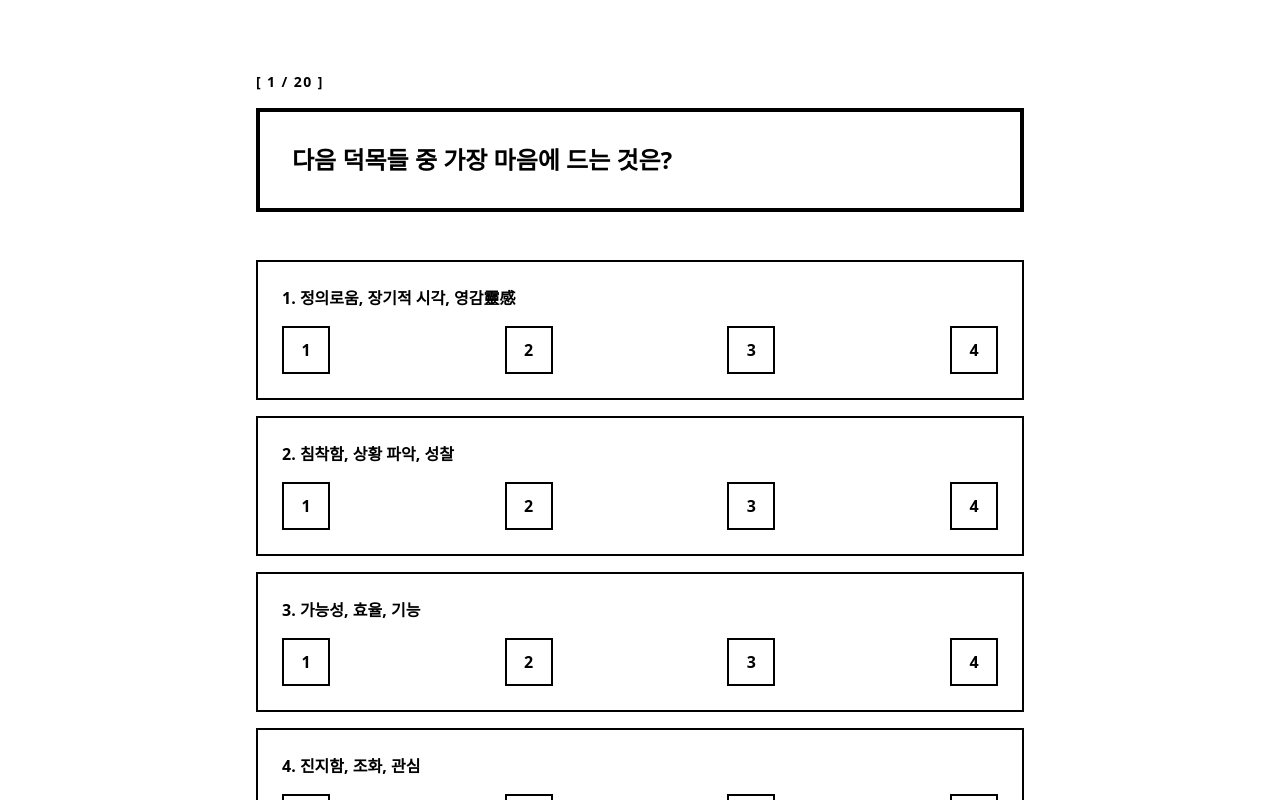
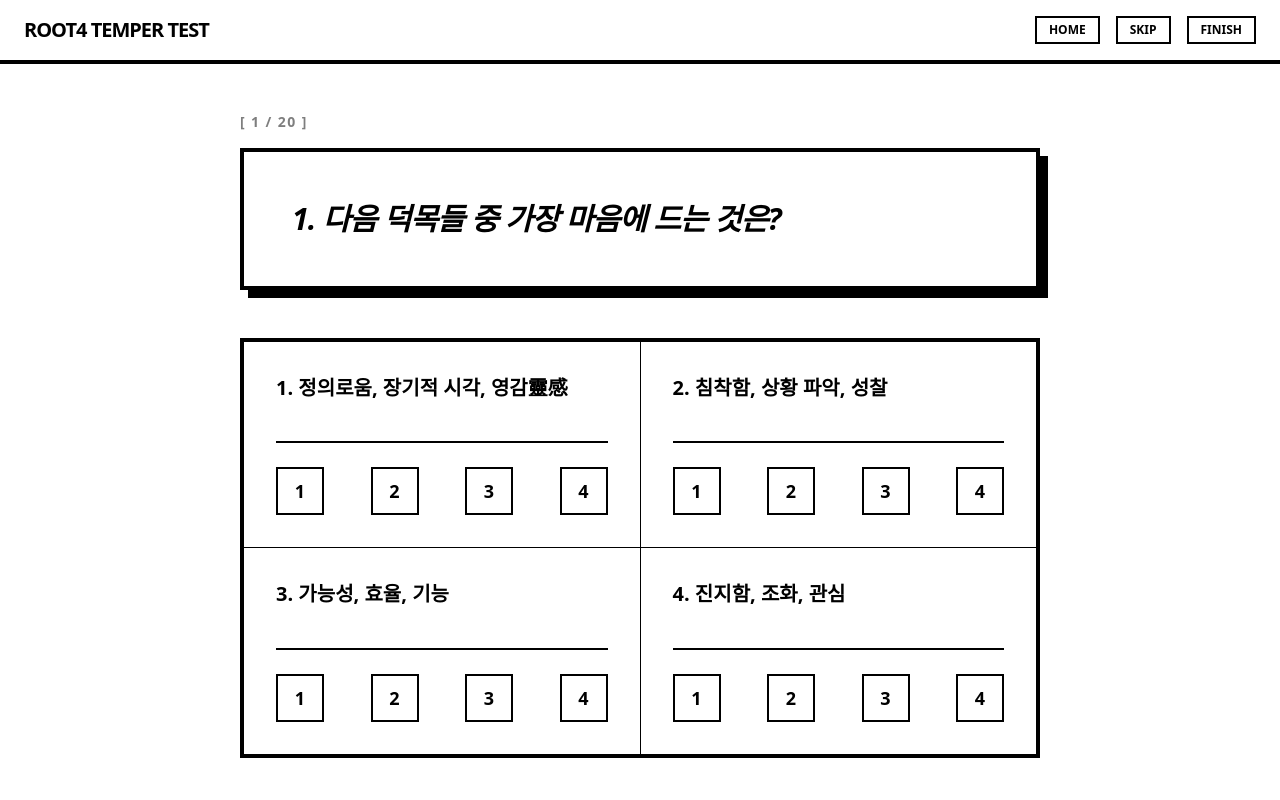
Before and after one commit to ShinByungkyoo/temper_test_antigravity, a Next.js app: page / in a window 1280 px wide. Both pictures are taken after a click on the button "START TEST". Shown: the top 800 px of the page. Built offline with nearby package versions, Linux system fonts and the light colour scheme.

Commit message:
Fix: restore full UI features and design while maintaining deployment stability

```diff
--- a/src/app/page.tsx
+++ b/src/app/page.tsx
@@ -68,18 +68,64 @@ export default function Home() {
     if (currentStep === questions.length) {
       const res = calculateResult();
       setCalculatedResult(res);
-      // fetchAiResult(res); // Temporarily disable AI to verify UI stability
+      fetchAiResult(res);
     }
   }, [currentStep]);
 
+  const fetchAiResult = async (res: any) => {
+    setIsLoadingAi(true);
+    setAiError(null);
+    setAiResult("");
+    try {
+      const response = await fetch('/api/analyze', {
+        method: 'POST',
+        headers: { 'Content-Type': 'application/json' },
+        body: JSON.stringify({
+          scores: res.scores,
+          maxSymbol: res.maxSymbol,
+          typeName: res.typeName
+        }),
+      });
+
+      if (!response.ok) {
+        const errorData = await response.json().catch(() => ({}));
+        throw new Error(errorData.error || "분석 실패");
+      }
+
+      const reader = response.body?.getReader();
+      if (!reader) throw new Error("스트림 실패");
+      const decoder = new TextDecoder();
+      while (true) {
+        const { done, value } = await reader.read();
+        if (done) break;
+        const chunk = decoder.decode(value);
+        setAiResult(prev => (prev || "") + chunk);
+      }
+    } catch (err: any) {
+      setAiError("AI 분석 중 오류가 발생했습니다. 잠시 후 다시 시도해주세요.");
+    } finally {
+      setIsLoadingAi(false);
+    }
+  };
+
   if (currentStep === -1) {
     return (
-      <main className="min-h-screen bg-white flex flex-col items-center justify-center p-6 text-black">
-        <div className="border-4 border-black p-12 text-center max-w-xl">
-          <h1 className="text-6xl font-black mb-8 uppercase tracking-tighter">Temper Test</h1>
-          <button onClick={handleStart} className="bg-black text-white px-12 py-4 font-bold text-xl uppercase hover:bg-white hover:text-black border-2 border-black transition-all">
+      <main className="min-h-screen bg-white flex flex-col font-sans text-black">
+        <header className="border-b-4 border-black py-4 px-6 flex justify-between items-center bg-white sticky top-0 z-50">
+          <div className="font-black text-2xl tracking-tighter uppercase">ROOT4 TEMPER TEST</div>
+        </header>
+
+        <div className="flex-1 flex flex-col items-center justify-center p-6">
+          <div className="border-4 border-black max-w-2xl w-full p-12 text-center relative bg-white shadow-[12px_12px_0px_0px_rgba(0,0,0,1)]">
+            <h1 className="text-6xl font-black mb-8 tracking-tighter uppercase leading-none">Temper<br/>Test</h1>
+            <p className="text-lg font-bold mb-10 leading-relaxed border-t-2 border-black pt-6">
+              각 문항의 4가지 항목에 대해 1~4점까지 중복 없이 점수를 매겨주세요.<br />
+              <span className="text-sm uppercase tracking-widest mt-4 block">(4 = 가장 잘 부합됨 / 1 = 거의 부합되지 않음)</span>
+            </p>
+            <button onClick={handleStart} className="bg-black text-white font-black py-5 px-16 border-4 border-black hover:bg-white hover:text-black transition-all uppercase tracking-widest text-xl">
               Start Test
             </button>
+          </div>
         </div>
       </main>
     );
@@ -87,30 +133,57 @@ export default function Home() {
 
   if (currentStep >= questions.length && calculatedResult) {
     return (
-      <main className="min-h-screen bg-white p-6 md:p-12 text-black">
-        <div className="max-w-4xl mx-auto border-4 border-black p-8">
-          <h2 className="text-4xl font-black mb-8 uppercase">Your Result</h2>
-          <div className="bg-black text-white p-8 mb-8">
-            <div className="text-sm font-bold uppercase tracking-widest mb-2">Type</div>
-            <div className="text-5xl font-black">{calculatedResult.maxSymbol} {calculatedResult.typeName}</div>
+      <main className="min-h-screen bg-white flex flex-col font-sans text-black p-6 md:p-12">
+        <div className="max-w-5xl mx-auto w-full">
+          <div className="border-4 border-black p-8 md:p-12 mb-8 bg-white shadow-[12px_12px_0px_0px_rgba(0,0,0,1)]">
+            <h2 className="text-6xl font-black tracking-tighter uppercase mb-8">Result</h2>
+
+            <div className="grid md:grid-cols-3 border-4 border-black mb-12 bg-black gap-1">
+              <div className="bg-white p-8">
+                <div className="text-xs font-black uppercase tracking-widest mb-4 opacity-50">Type</div>
+                <div className="text-6xl font-black mb-2">{calculatedResult.maxSymbol}</div>
+                <div className="text-2xl font-black">{calculatedResult.typeName}</div>
               </div>
-
-          <div className="grid gap-6 mb-8">
+              <div className="md:col-span-2 bg-white p-8">
+                <div className="text-xs font-black uppercase tracking-widest mb-6 opacity-50">Score Distribution</div>
+                <div className="grid sm:grid-cols-2 gap-6">
                   {Object.entries(calculatedResult.scores).map(([sym, val]: [any, any]) => (
-              <div key={sym} className="border-2 border-black p-4">
-                <div className="flex justify-between font-bold mb-2 uppercase">
+                    <div key={sym}>
+                      <div className="flex justify-between font-black text-sm mb-2 uppercase">
                         <span>{sym} {rawData.types[sym]}</span>
                         <span>{val} PT</span>
                       </div>
-                <div className="w-full bg-gray-200 h-4">
+                      <div className="w-full border-2 border-black h-4 bg-white">
                         <div className="bg-black h-full" style={{ width: `${(val / 80) * 100}%` }}></div>
                       </div>
                     </div>
                   ))}
                 </div>
+              </div>
+            </div>
 
-          <button onClick={() => window.location.reload()} className="w-full border-4 border-black py-4 font-black text-xl uppercase hover:bg-black hover:text-white transition-all">
-            Restart
+            <div className="border-t-4 border-black pt-12">
+              <h3 className="text-3xl font-black uppercase mb-8 italic">AI Analysis Report</h3>
+              {isLoadingAi && !aiResult ? (
+                <div className="py-20 text-center border-2 border-black border-dashed">
+                  <div className="w-12 h-12 bg-black mx-auto animate-spin mb-6"></div>
+                  <div className="font-black uppercase tracking-widest">Analyzing Personality...</div>
+                </div>
+              ) : aiError ? (
+                <div className="p-8 border-4 border-black text-center bg-red-50">
+                  <p className="font-black mb-4">{aiError}</p>
+                  <button onClick={() => fetchAiResult(calculatedResult)} className="bg-black text-white px-8 py-3 font-black uppercase">Retry</button>
+                </div>
+              ) : (
+                <div className="p-8 border-4 border-black bg-white font-bold leading-relaxed whitespace-pre-wrap text-lg">
+                  {aiResult || "분석 결과를 생성 중입니다..."}
+                </div>
+              )}
+            </div>
+          </div>
+
+          <button onClick={() => window.location.reload()} className="w-full bg-white border-4 border-black py-6 font-black text-2xl uppercase shadow-[8px_8px_0px_0px_rgba(0,0,0,1)] hover:shadow-none hover:translate-x-1 hover:translate-y-1 transition-all">
+            Restart Test
           </button>
         </div>
       </main>
@@ -118,24 +191,33 @@ export default function Home() {
   }
 
   return (
-    <main className="min-h-screen bg-white flex flex-col p-6 text-black">
-      <div className="max-w-3xl mx-auto w-full flex-1 flex flex-col py-12">
-        <div className="text-sm font-bold mb-4 uppercase tracking-widest">[ {currentStep + 1} / {questions.length} ]</div>
-        <div className="border-4 border-black p-8 mb-12">
-          <h2 className="text-2xl font-bold">{currentQuestion.text}</h2>
+    <main className="min-h-screen bg-white flex flex-col font-sans text-black">
+      <header className="border-b-4 border-black py-4 px-6 flex justify-between items-center bg-white sticky top-0 z-50">
+        <div className="font-black text-xl tracking-tighter uppercase">ROOT4 TEMPER TEST</div>
+        <div className="flex gap-4">
+          <button onClick={() => window.location.reload()} className="px-3 py-1 border-2 border-black font-black text-xs uppercase hover:bg-black hover:text-white">Home</button>
+          <button onClick={() => setCurrentStep(prev => prev + 1)} className="px-3 py-1 border-2 border-black font-black text-xs uppercase hover:bg-black hover:text-white">Skip</button>
+          <button onClick={() => setCurrentStep(questions.length)} className="px-3 py-1 border-2 border-black font-black text-xs uppercase hover:bg-black hover:text-white">Finish</button>
+        </div>
+      </header>
+
+      <div className="flex-1 max-w-4xl w-full mx-auto p-6 md:p-12 flex flex-col">
+        <div className="text-sm font-black mb-4 uppercase tracking-widest opacity-50">[ {currentStep + 1} / {questions.length} ]</div>
+        <div className="border-4 border-black p-8 md:p-12 mb-12 bg-white shadow-[8px_8px_0px_0px_rgba(0,0,0,1)]">
+          <h2 className="text-3xl font-black leading-tight tracking-tight italic">{currentStep + 1}. {currentQuestion.text}</h2>
         </div>
 
-        <div className="grid gap-4">
+        <div className="grid md:grid-cols-2 gap-px bg-black border-4 border-black">
           {Object.entries(currentQuestion.choices).map(([choiceKey, choiceText], index) => (
-            <div key={choiceKey} className="border-2 border-black p-6">
-              <div className="font-bold mb-4">{index + 1}. {choiceText as string}</div>
-              <div className="flex justify-between">
+            <div key={choiceKey} className="bg-white p-8 flex flex-col justify-between group hover:bg-gray-50">
+              <div className="font-bold text-xl mb-10 leading-snug">{index + 1}. {choiceText as string}</div>
+              <div className="flex justify-between border-t-2 border-black pt-6">
                 {[1, 2, 3, 4].map(score => (
                   <button
                     key={score}
                     onClick={() => handleScoreChange(choiceKey, score)}
-                    className={`w-12 h-12 border-2 border-black font-black ${
-                      answers[currentQuestion.id]?.[choiceKey] === score ? "bg-black text-white" : "bg-white text-black hover:bg-gray-100"
+                    className={`w-12 h-12 border-2 border-black font-black text-lg transition-all ${
+                      answers[currentQuestion.id]?.[choiceKey] === score ? "bg-black text-white scale-110 shadow-[4px_4px_0px_0px_rgba(0,0,0,0.3)]" : "bg-white text-black hover:bg-black hover:text-white"
                     }`}
                   >
                     {score}
@@ -146,9 +228,9 @@ export default function Home() {
           ))}
         </div>
 
-        <div className="mt-12 flex justify-between">
-          <button onClick={handlePrev} disabled={currentStep === 0} className="px-8 py-3 border-2 border-black font-bold uppercase disabled:opacity-30">Prev</button>
-          <button onClick={handleNext} className="px-12 py-3 bg-black text-white font-bold uppercase border-2 border-black">Next</button>
+        <div className="mt-12 flex justify-between gap-6">
+          <button onClick={handlePrev} disabled={currentStep === 0} className="flex-1 py-4 border-4 border-black font-black uppercase tracking-widest disabled:opacity-20 hover:bg-black hover:text-white transition-all">Prev</button>
+          <button onClick={handleNext} className="flex-[2] py-4 bg-black text-white border-4 border-black font-black uppercase tracking-widest hover:bg-white hover:text-black transition-all">Next Question</button>
         </div>
       </div>
     </main>
```
Lines whose indentation alone changed are shown as unchanged.
